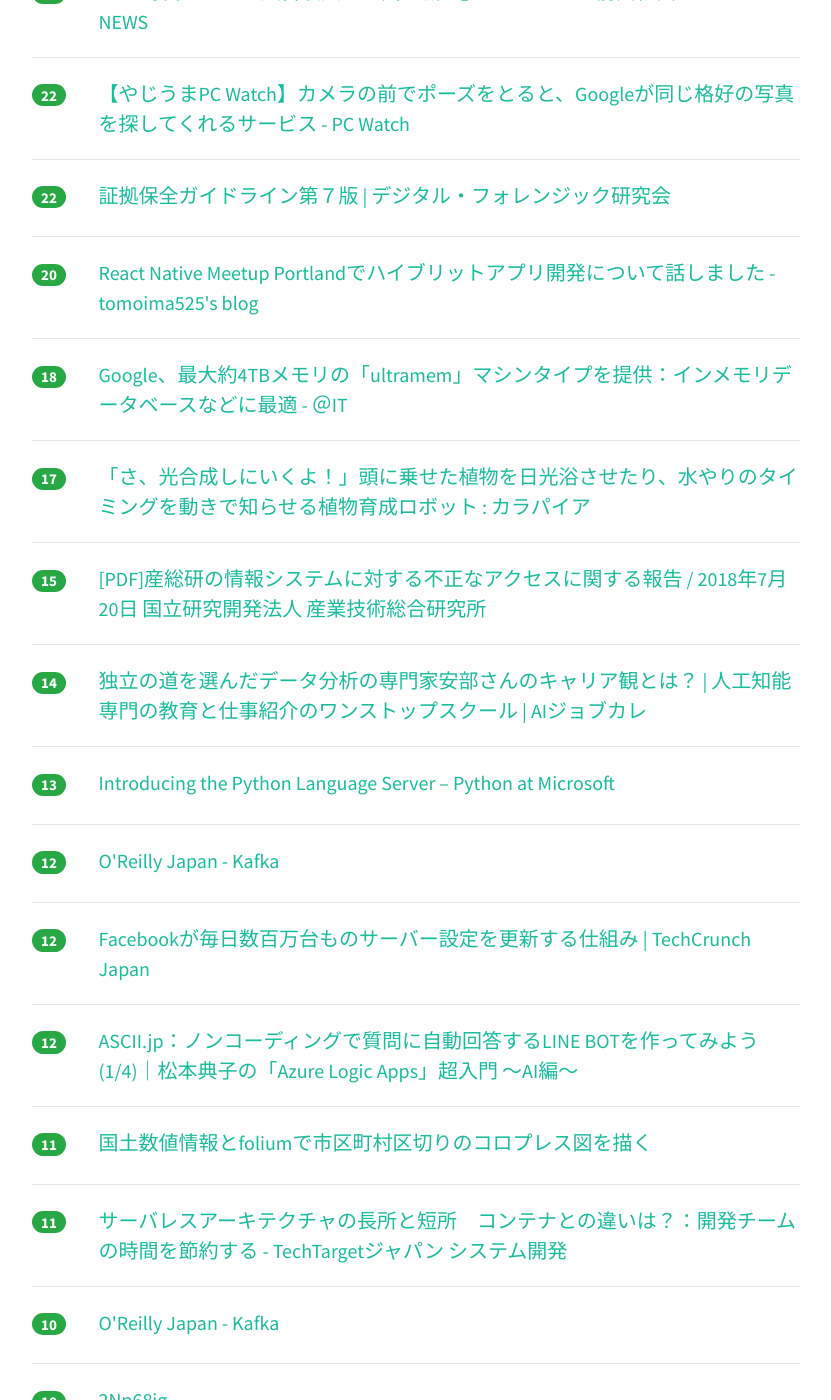
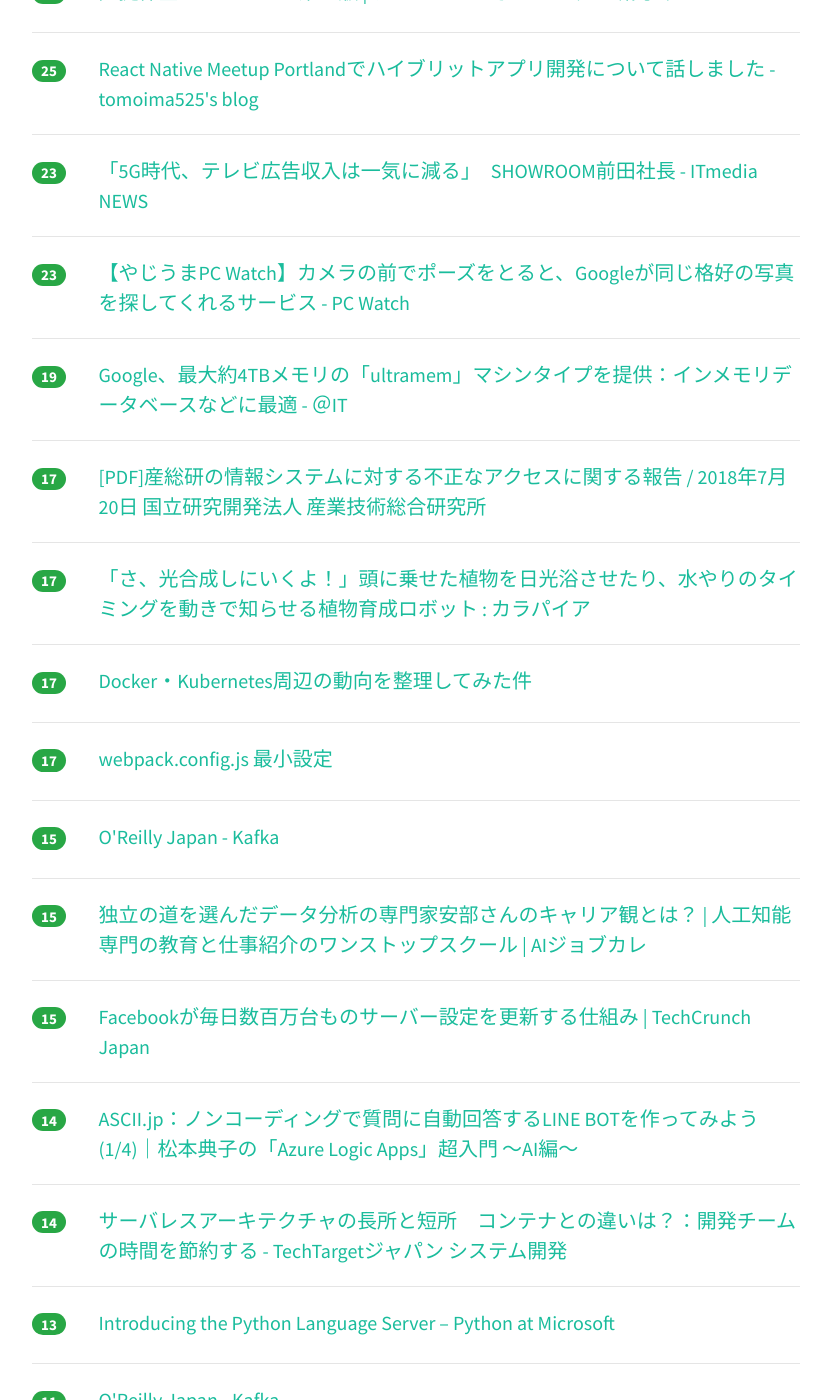
Before and after one commit to yatta47/hatena-matome-site, a Jekyll site: the page built from _posts/2018-07-21-hatena.md, in a window 1280 px wide and 1400 px high, scrolled down 700 px. Shown: the whole window, without its empty margins (224-1055 px from the left). Built offline with Jekyll 4.4.1, drawn with Linux system fonts in a browser that asks for light colours; nearby versions of some CDN libraries; some of the changed text lies outside the part shown.

Commit message:
Updated 2018-07-21

```diff
--- a/_posts/2018-07-21-hatena.md
+++ b/_posts/2018-07-21-hatena.md
@@ -1,49 +1,54 @@
 ---
 layout: post
 title:  "2018-07-21 はてぶIT"
-date:   2018-07-21 13:02:59
+date:   2018-07-21 14:02:15
 tags: [it-hotentry]
 ---
-32 件のデータあり
+36 件のデータあり
 
 <hr><div class="row">
-<div class="col-1"><span class="badge badge-pill badge-success h2">140</span></div>
+<div class="col-1"><span class="badge badge-pill badge-success h2">166</span></div>
 <div class="col-11"><a href='https://news.mynavi.jp/article/20180719-665927/' target='_blank'>Linuxネットワークコマンドのカンペが公開 | マイナビニュース</a></div>
 </div>
 <hr>
 <div class="row">
-<div class="col-1"><span class="badge badge-pill badge-success h2">59</span></div>
+<div class="col-1"><span class="badge badge-pill badge-success h2">79</span></div>
 <div class="col-11"><a href='http://www.itmedia.co.jp/pcuser/articles/1807/21/news013.html' target='_blank'>「Amazon Echo」を設置したら試したい　生活が快適になるスキル7選 - ITmedia PC USER</a></div>
 </div>
 <hr>
 <div class="row">
-<div class="col-1"><span class="badge badge-pill badge-success h2">25</span></div>
+<div class="col-1"><span class="badge badge-pill badge-success h2">42</span></div>
 <div class="col-11"><a href='https://headlines.yahoo.co.jp/hl?a=20180720-00010007-fnnprimev-sci' target='_blank'>ブロックチェーンで“お金”の価値がなくなり、“信用”の社会がやってくる（FNN PRIME） - Yahoo!ニュース</a></div>
 </div>
 <hr>
 <div class="row">
-<div class="col-1"><span class="badge badge-pill badge-success h2">22</span></div>
+<div class="col-1"><span class="badge badge-pill badge-success h2">26</span></div>
+<div class="col-11"><a href='https://digitalforensic.jp/home-act-products-df-guideline-7th/' target='_blank'>証拠保全ガイドライン第７版 | デジタル・フォレンジック研究会</a></div>
+</div>
+<hr>
+<div class="row">
+<div class="col-1"><span class="badge badge-pill badge-success h2">25</span></div>
+<div class="col-11"><a href='http://tomoima525.hatenablog.com/entry/2017/07/24/171920' target='_blank'>React Native Meetup Portlandでハイブリットアプリ開発について話しました - tomoima525's blog</a></div>
+</div>
+<hr>
+<div class="row">
+<div class="col-1"><span class="badge badge-pill badge-success h2">23</span></div>
 <div class="col-11"><a href='http://www.itmedia.co.jp/news/articles/1807/20/news118.html' target='_blank'>「5G時代、テレビ広告収入は一気に減る」　SHOWROOM前田社長 - ITmedia NEWS</a></div>
 </div>
 <hr>
 <div class="row">
-<div class="col-1"><span class="badge badge-pill badge-success h2">22</span></div>
+<div class="col-1"><span class="badge badge-pill badge-success h2">23</span></div>
 <div class="col-11"><a href='https://pc.watch.impress.co.jp/docs/news/yajiuma/1134006.html' target='_blank'>【やじうまPC Watch】カメラの前でポーズをとると、Googleが同じ格好の写真を探してくれるサービス - PC Watch</a></div>
 </div>
 <hr>
 <div class="row">
-<div class="col-1"><span class="badge badge-pill badge-success h2">22</span></div>
-<div class="col-11"><a href='https://digitalforensic.jp/home-act-products-df-guideline-7th/' target='_blank'>証拠保全ガイドライン第７版 | デジタル・フォレンジック研究会</a></div>
+<div class="col-1"><span class="badge badge-pill badge-success h2">19</span></div>
+<div class="col-11"><a href='http://www.atmarkit.co.jp/ait/articles/1807/20/news040.html' target='_blank'>Google、最大約4TBメモリの「ultramem」マシンタイプを提供：インメモリデータベースなどに最適 - ＠IT</a></div>
 </div>
 <hr>
 <div class="row">
-<div class="col-1"><span class="badge badge-pill badge-success h2">20</span></div>
-<div class="col-11"><a href='http://tomoima525.hatenablog.com/entry/2017/07/24/171920' target='_blank'>React Native Meetup Portlandでハイブリットアプリ開発について話しました - tomoima525's blog</a></div>
-</div>
-<hr>
-<div class="row">
-<div class="col-1"><span class="badge badge-pill badge-success h2">18</span></div>
-<div class="col-11"><a href='http://www.atmarkit.co.jp/ait/articles/1807/20/news040.html' target='_blank'>Google、最大約4TBメモリの「ultramem」マシンタイプを提供：インメモリデータベースなどに最適 - ＠IT</a></div>
+<div class="col-1"><span class="badge badge-pill badge-success h2">17</span></div>
+<div class="col-11"><a href='https://www.aist.go.jp/pdf/aist_j/topics/to2018/to20180720/20180720aist.pdf' target='_blank'>[PDF]産総研の情報システムに対する不正なアクセスに関する報告 / 2018年7月20日 国立研究開発法人 産業技術総合研究所</a></div>
 </div>
 <hr>
 <div class="row">
@@ -52,13 +57,38 @@ tags: [it-hotentry]
 </div>
 <hr>
 <div class="row">
+<div class="col-1"><span class="badge badge-pill badge-success h2">17</span></div>
+<div class="col-11"><a href='https://qiita.com/mamomamo/items/e4e9e44d9f77cd72b70a' target='_blank'>Docker・Kubernetes周辺の動向を整理してみた件</a></div>
+</div>
+<hr>
+<div class="row">
+<div class="col-1"><span class="badge badge-pill badge-success h2">17</span></div>
+<div class="col-11"><a href='https://qiita.com/mizchi/items/2e614d184fe2577f8256#comment-f96a9efce2573ef9f5aa' target='_blank'>webpack.config.js 最小設定</a></div>
+</div>
+<hr>
+<div class="row">
 <div class="col-1"><span class="badge badge-pill badge-success h2">15</span></div>
-<div class="col-11"><a href='https://www.aist.go.jp/pdf/aist_j/topics/to2018/to20180720/20180720aist.pdf' target='_blank'>[PDF]産総研の情報システムに対する不正なアクセスに関する報告 / 2018年7月20日 国立研究開発法人 産業技術総合研究所</a></div>
+<div class="col-11"><a href='https://www.oreilly.co.jp//books/9784873118499' target='_blank'>O'Reilly Japan - Kafka</a></div>
+</div>
+<hr>
+<div class="row">
+<div class="col-1"><span class="badge badge-pill badge-success h2">15</span></div>
+<div class="col-11"><a href='https://www.aijobcolle.com/single-post/interview11' target='_blank'>独立の道を選んだデータ分析の専門家安部さんのキャリア観とは？ | 人工知能専門の教育と仕事紹介のワンストップスクール | AIジョブカレ</a></div>
+</div>
+<hr>
+<div class="row">
+<div class="col-1"><span class="badge badge-pill badge-success h2">15</span></div>
+<div class="col-11"><a href='https://jp.techcrunch.com/2018/07/20/2018-07-19-how-facebook-configures-its-millions-of-servers-every-day/' target='_blank'>Facebookが毎日数百万台ものサーバー設定を更新する仕組み | TechCrunch Japan</a></div>
 </div>
 <hr>
 <div class="row">
 <div class="col-1"><span class="badge badge-pill badge-success h2">14</span></div>
-<div class="col-11"><a href='https://www.aijobcolle.com/single-post/interview11' target='_blank'>独立の道を選んだデータ分析の専門家安部さんのキャリア観とは？ | 人工知能専門の教育と仕事紹介のワンストップスクール | AIジョブカレ</a></div>
+<div class="col-11"><a href='http://ascii.jp/elem/000/001/713/1713259/' target='_blank'>ASCII.jp：ノンコーディングで質問に自動回答するLINE BOTを作ってみよう (1/4)｜松本典子の「Azure Logic Apps」超入門 ～AI編～</a></div>
+</div>
+<hr>
+<div class="row">
+<div class="col-1"><span class="badge badge-pill badge-success h2">14</span></div>
+<div class="col-11"><a href='http://techtarget.itmedia.co.jp/tt/news/1807/20/news06.html' target='_blank'>サーバレスアーキテクチャの長所と短所　コンテナとの違いは？：開発チームの時間を節約する - TechTargetジャパン システム開発</a></div>
 </div>
 <hr>
 <div class="row">
@@ -67,18 +97,8 @@ tags: [it-hotentry]
 </div>
 <hr>
 <div class="row">
-<div class="col-1"><span class="badge badge-pill badge-success h2">12</span></div>
-<div class="col-11"><a href='https://www.oreilly.co.jp//books/9784873118499' target='_blank'>O'Reilly Japan - Kafka</a></div>
-</div>
-<hr>
-<div class="row">
-<div class="col-1"><span class="badge badge-pill badge-success h2">12</span></div>
-<div class="col-11"><a href='https://jp.techcrunch.com/2018/07/20/2018-07-19-how-facebook-configures-its-millions-of-servers-every-day/' target='_blank'>Facebookが毎日数百万台ものサーバー設定を更新する仕組み | TechCrunch Japan</a></div>
-</div>
-<hr>
-<div class="row">
-<div class="col-1"><span class="badge badge-pill badge-success h2">12</span></div>
-<div class="col-11"><a href='http://ascii.jp/elem/000/001/713/1713259/' target='_blank'>ASCII.jp：ノンコーディングで質問に自動回答するLINE BOTを作ってみよう (1/4)｜松本典子の「Azure Logic Apps」超入門 ～AI編～</a></div>
+<div class="col-1"><span class="badge badge-pill badge-success h2">11</span></div>
+<div class="col-11"><a href='https://www.oreilly.co.jp/books/9784873118499/' target='_blank'>O'Reilly Japan - Kafka</a></div>
 </div>
 <hr>
 <div class="row">
@@ -87,13 +107,8 @@ tags: [it-hotentry]
 </div>
 <hr>
 <div class="row">
-<div class="col-1"><span class="badge badge-pill badge-success h2">11</span></div>
-<div class="col-11"><a href='http://techtarget.itmedia.co.jp/tt/news/1807/20/news06.html' target='_blank'>サーバレスアーキテクチャの長所と短所　コンテナとの違いは？：開発チームの時間を節約する - TechTargetジャパン システム開発</a></div>
-</div>
-<hr>
-<div class="row">
 <div class="col-1"><span class="badge badge-pill badge-success h2">10</span></div>
-<div class="col-11"><a href='https://www.oreilly.co.jp/books/9784873118499/' target='_blank'>O'Reilly Japan - Kafka</a></div>
+<div class="col-11"><a href='https://www.cnn.co.jp/business/35122788.html' target='_blank'>CNN.co.jp : 米テスラ「モデル３」、予約キャンセル急増か　昨年の倍とアナリスト</a></div>
 </div>
 <hr>
 <div class="row">
@@ -102,13 +117,8 @@ tags: [it-hotentry]
 </div>
 <hr>
 <div class="row">
-<div class="col-1"><span class="badge badge-pill badge-success h2">9</span></div>
-<div class="col-11"><a href='https://www.cnn.co.jp/business/35122788.html' target='_blank'>CNN.co.jp : 米テスラ「モデル３」、予約キャンセル急増か　昨年の倍とアナリスト</a></div>
-</div>
-<hr>
-<div class="row">
-<div class="col-1"><span class="badge badge-pill badge-success h2">9</span></div>
-<div class="col-11"><a href='https://qiita.com/mamomamo/items/e4e9e44d9f77cd72b70a' target='_blank'>Docker・Kubernetes周辺の動向を整理してみた件</a></div>
+<div class="col-1"><span class="badge badge-pill badge-success h2">8</span></div>
+<div class="col-11"><a href='http://photoshopvip.net/109971' target='_blank'>Photoshopってすごい！どうやって作った？を解決するチュートリアルつくり方まとめ - PhotoshopVIP</a></div>
 </div>
 <hr>
 <div class="row">
@@ -118,17 +128,22 @@ tags: [it-hotentry]
 <hr>
 <div class="row">
 <div class="col-1"><span class="badge badge-pill badge-success h2">7</span></div>
+<div class="col-11"><a href='https://www.newspaper-ama.com/entry/2018/07/20/182338' target='_blank'>ＥＵ、米グーグルに対し5,700億の制裁金 - 素人が新聞記事書いてみた</a></div>
+</div>
+<hr>
+<div class="row">
+<div class="col-1"><span class="badge badge-pill badge-success h2">7</span></div>
 <div class="col-11"><a href='http://www.oreilly.co.jp/books/9784873118499/index.html' target='_blank'>O'Reilly Japan - Kafka</a></div>
 </div>
 <hr>
 <div class="row">
-<div class="col-1"><span class="badge badge-pill badge-success h2">6</span></div>
-<div class="col-11"><a href='https://www.newspaper-ama.com/entry/2018/07/20/182338' target='_blank'>ＥＵ、米グーグルに対し5,700億の制裁金 - 素人が新聞記事書いてみた</a></div>
+<div class="col-1"><span class="badge badge-pill badge-success h2">7</span></div>
+<div class="col-11"><a href='https://japan.cnet.com/article/35122741/' target='_blank'>【特集：iOS 12】Memojiがリアルに見える理由 - CNET Japan</a></div>
 </div>
 <hr>
 <div class="row">
-<div class="col-1"><span class="badge badge-pill badge-success h2">6</span></div>
-<div class="col-11"><a href='https://japan.cnet.com/article/35122741/' target='_blank'>【特集：iOS 12】Memojiがリアルに見える理由 - CNET Japan</a></div>
+<div class="col-1"><span class="badge badge-pill badge-success h2">7</span></div>
+<div class="col-11"><a href='https://github.com/GoogleChromeLabs/ndb' target='_blank'>GitHub - GoogleChromeLabs/ndb: ndb is an improved debugging experience for Node.js, enabled by Chrome DevTools</a></div>
 </div>
 <hr>
 <div class="row">
@@ -137,8 +152,18 @@ tags: [it-hotentry]
 </div>
 <hr>
 <div class="row">
-<div class="col-1"><span class="badge badge-pill badge-success h2">5</span></div>
+<div class="col-1"><span class="badge badge-pill badge-success h2">6</span></div>
 <div class="col-11"><a href='https://applech2.com/archives/20180720-macbook-pro-2018-thunderbolt-3-full-lane.html' target='_blank'>MacBook Pro 2018モデルはThunderbolt 3コントローラに「Titan Ridge」を採用し、13インチの帯域制限もなし。 | AAPL Ch.</a></div>
+</div>
+<hr>
+<div class="row">
+<div class="col-1"><span class="badge badge-pill badge-success h2">6</span></div>
+<div class="col-11"><a href='http://www.itmedia.co.jp/mobile/articles/1807/21/news020.html' target='_blank'>Appleに独占禁止法違反の疑い　公取の調査が“iPhone販売”に与える影響は？ (1/2) - ITmedia Mobile</a></div>
+</div>
+<hr>
+<div class="row">
+<div class="col-1"><span class="badge badge-pill badge-success h2">6</span></div>
+<div class="col-11"><a href='https://www.financepensionrealestate.work/entry/2018/07/21/104601' target='_blank'>MUFGのAI投信組成をニュースとするのは疑問アリ</a></div>
 </div>
 <hr>
 <div class="row">
@@ -148,21 +173,16 @@ tags: [it-hotentry]
 <hr>
 <div class="row">
 <div class="col-1"><span class="badge badge-pill badge-success h2">5</span></div>
-<div class="col-11"><a href='http://photoshopvip.net/109971' target='_blank'>Photoshopってすごい！どうやって作った？を解決するチュートリアルつくり方まとめ - PhotoshopVIP</a></div>
-</div>
-<hr>
-<div class="row">
-<div class="col-1"><span class="badge badge-pill badge-success h2">5</span></div>
-<div class="col-11"><a href='https://www.financepensionrealestate.work/entry/2018/07/21/104601' target='_blank'>104601</a></div>
+<div class="col-11"><a href='https://japan.cnet.com/article/35122812/' target='_blank'>メルカリ、3つの事業から撤退へ--即時買い取りやスキルシェア - CNET Japan</a></div>
 </div>
 <hr>
 <div class="row">
 <div class="col-1"><span class="badge badge-pill badge-success h2">4</span></div>
-<div class="col-11"><a href='http://www.itmedia.co.jp/mobile/articles/1807/21/news020.html' target='_blank'>Appleに独占禁止法違反の疑い　公取の調査が“iPhone販売”に与える影響は？ (1/2) - ITmedia Mobile</a></div>
+<div class="col-11"><a href='https://blog.jxck.io/entries/2018-07-20/toggle-attribute.html' target='_blank'>Element.toggleAttribute | blog.jxck.io</a></div>
 </div>
 <hr>
 <div class="row">
-<div class="col-1"><span class="badge badge-pill badge-success h2">3</span></div>
-<div class="col-11"><a href='https://github.com/GoogleChromeLabs/ndb' target='_blank'>GitHub - GoogleChromeLabs/ndb: ndb is an improved debugging experience for Node.js, enabled by Chrome DevTools</a></div>
+<div class="col-1"><span class="badge badge-pill badge-success h2">2</span></div>
+<div class="col-11"><a href='https://qiita.com/set0gut1/items/be9247910eb7c155d592' target='_blank'>寄り目を利用した「目diff」および「立体インデント」の考案</a></div>
 </div>
 <hr>
```
